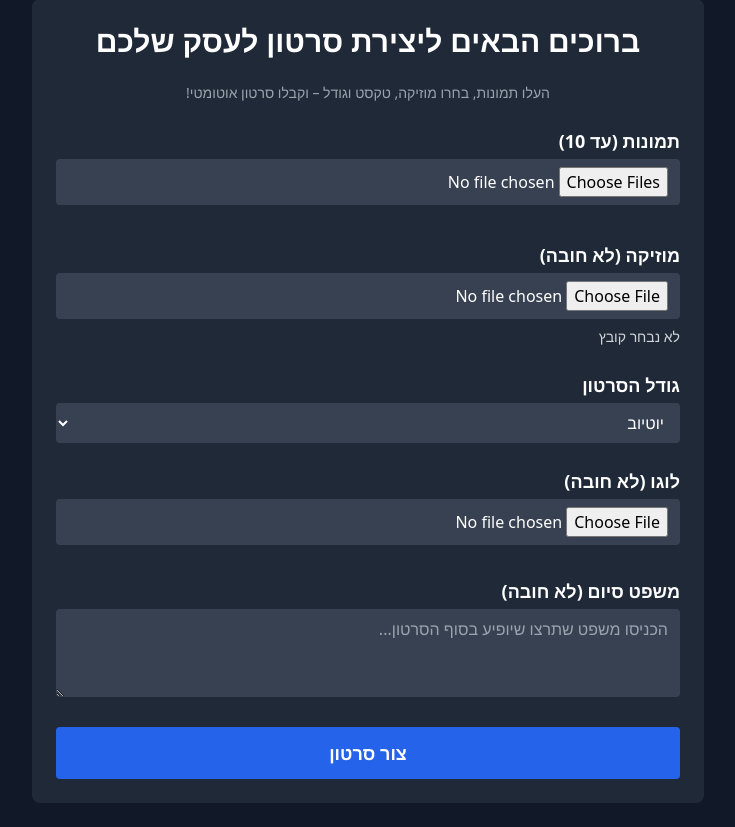
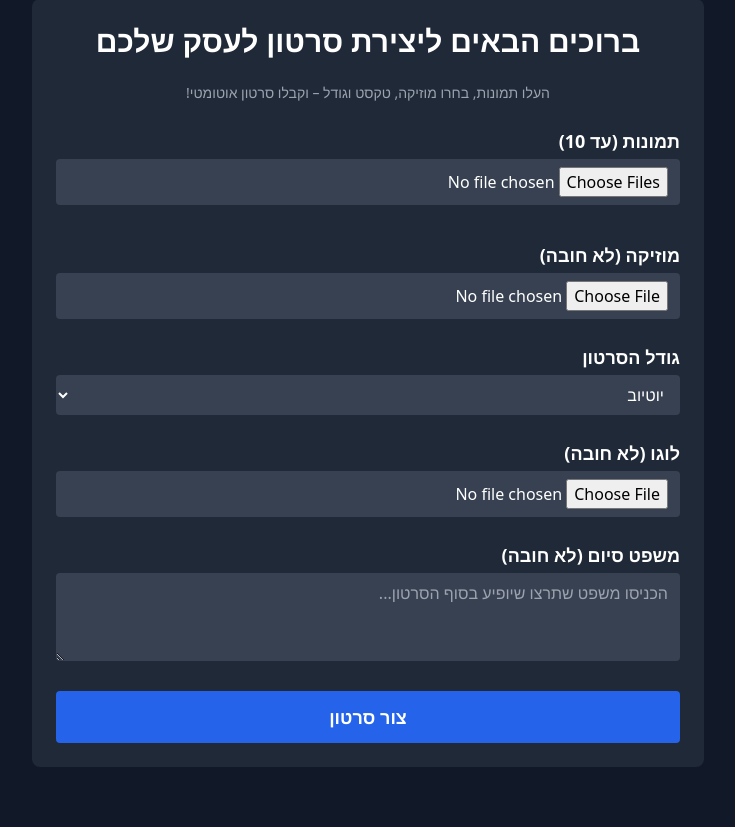
Before and after one commit to YUVALMARK/flask-video-generator, a Flask app: page / in a window 1280 px wide. Shown: the part 25-852 px from the top of the page, without its empty margins (272-1007 px from the left). After the commit the page ends 792 px from the top, so only its background shows below. Run offline with Flask 3, Linux system fonts and the light colour scheme; some libraries are stand-ins or nearby versions.

Commit message:
Update index.html

```diff
--- a/templates/index.html
+++ b/templates/index.html
@@ -1,3 +1,4 @@
+
 <!DOCTYPE html>
 <html lang="he" dir="rtl">
 <head>
@@ -5,7 +6,6 @@
   <meta name="viewport" content="width=device-width, initial-scale=1.0" />
   <title>יצירת סרטון לעסק</title>
   <link href="https://cdn.jsdelivr.net/npm/tailwindcss@2.2.19/dist/tailwind.min.css" rel="stylesheet">
-  <script src="https://unpkg.com/@phosphor-icons/web"></script>
 </head>
 <body class="min-h-screen bg-gray-900 text-white flex justify-center items-center px-4 py-6">
 
@@ -25,7 +25,7 @@
     <div>
       <label class="block text-lg font-semibold mb-1">מוזיקה (לא חובה)</label>
       <input type="file" name="music" id="musicInput" accept="audio/*" class="w-full bg-gray-700 rounded px-3 py-2">
-      <p id="musicName" class="text-sm mt-2 text-gray-300">לא נבחר קובץ</p>
+      <div id="musicName" class="text-sm text-gray-300 mt-1"></div>
     </div>
 
     <!-- גודל -->
@@ -42,7 +42,7 @@
     <div>
       <label class="block text-lg font-semibold mb-1">לוגו (לא חובה)</label>
       <input type="file" name="logo" id="logoInput" accept="image/*" class="w-full bg-gray-700 rounded px-3 py-2">
-      <div id="logoPreview" class="flex justify-center mt-2"></div>
+      <div id="logoPreview" class="mt-2"></div>
     </div>
 
     <!-- משפט -->
@@ -55,7 +55,6 @@
   </form>
 
   <script>
-    // תצוגת תמונות
     document.getElementById('imageInput').addEventListener('change', function () {
       const preview = document.getElementById('preview');
       preview.innerHTML = '';
@@ -71,32 +70,24 @@
       });
     });
 
-    // הצגת שם קובץ מוזיקה
     document.getElementById('musicInput').addEventListener('change', function () {
       const musicName = document.getElementById('musicName');
-      musicName.textContent = this.files.length > 0 ? this.files[0].name : "לא נבחר קובץ";
+      musicName.textContent = this.files.length ? "נבחר: " + this.files[0].name : "";
     });
 
-    // תצוגת לוגו
     document.getElementById('logoInput').addEventListener('change', function () {
-      const preview = document.getElementById('logoPreview');
-      preview.innerHTML = '';
-      if (this.files.length > 0) {
+      const logoPreview = document.getElementById('logoPreview');
+      logoPreview.innerHTML = '';
+      if (this.files.length) {
         const reader = new FileReader();
         reader.onload = function (e) {
           const img = document.createElement('img');
           img.src = e.target.result;
-          img.className = "w-24 h-24 object-contain rounded shadow";
-          preview.appendChild(img);
-        }
+          img.className = "h-16 object-contain mt-2";
+          logoPreview.appendChild(img);
+        };
         reader.readAsDataURL(this.files[0]);
       }
-    });
-
-    // הדגשת הבחירה בגודל הסרטון
-    document.getElementById('sizeSelect').addEventListener('change', function () {
-      const select = this;
-      select.classList.add('ring', 'ring-2', 'ring-white');
     });
   </script>
 </body>
```
